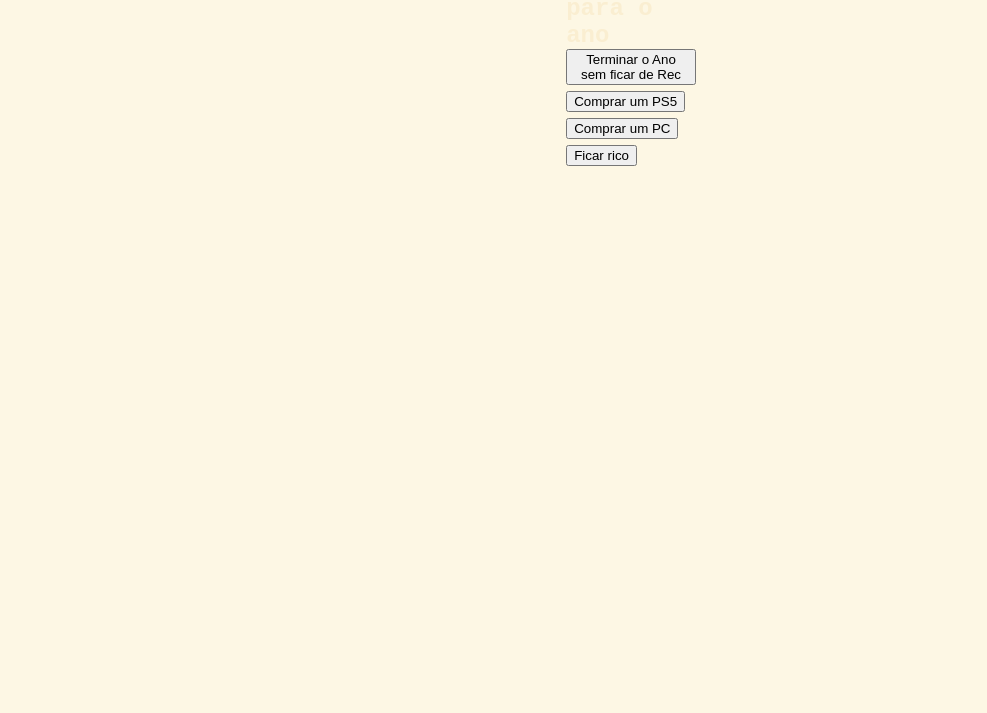
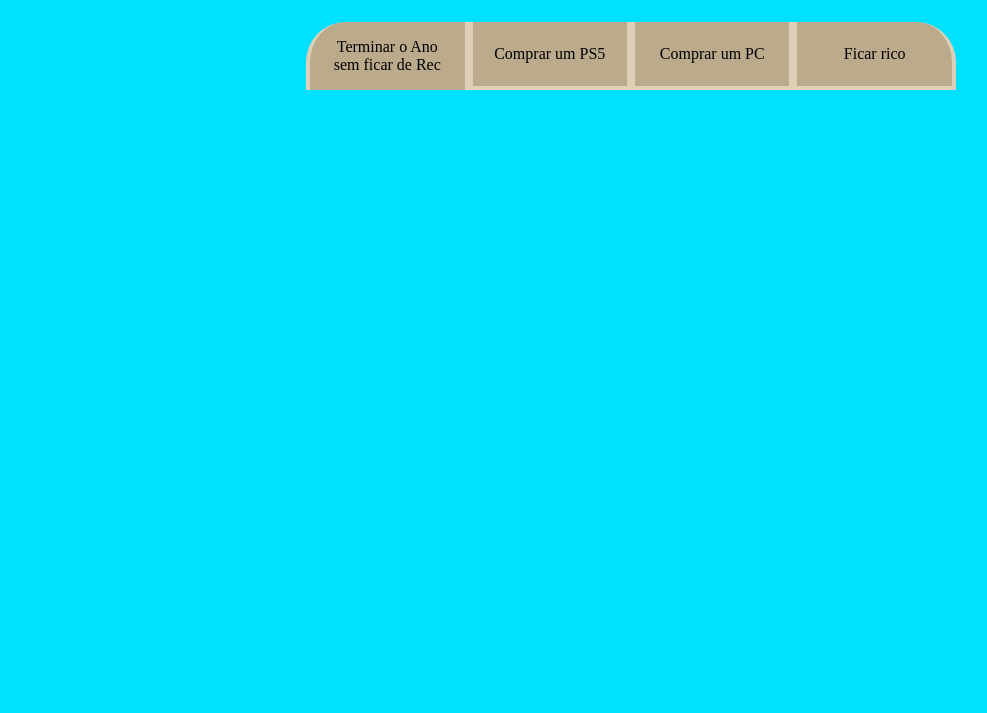
Before and after one commit to piordaloud/2024-3b-meus-projetos-de-vida, a plain HTML site: page index.html in a window 1280 px wide. Shown: the part 87-800 px from the top of the page, without its empty margins (9-996 px from the left). Drawn offline with Linux system fonts and the light colour scheme.

Commit message:
Add files via upload

```diff
--- a/index.html
+++ b/index.html
@@ -9,13 +9,12 @@
 </head>
 <body>
     <section class="conteudo-principal">
-        <h1 class="titulo-principal">Meus Objetivos para o ano
+        <h1 class="titulo-principal">Meus Objetivos para o ano<span>_</span></h1>
         <div class="botoes">
-            <button class="botao">Terminar o Ano sem ficar de Rec</button>
+            <button class="botao ativo">Terminar o Ano sem ficar de Rec</button>
             <button class="botao">Comprar um PS5</button>
             <button class="botao">Comprar um PC</button>
             <button class="botao">Ficar rico</button>
-        </h1>
         </div>
     </section>
 </body>
--- a/style.css
+++ b/style.css
@@ -2,8 +2,8 @@
 
 
 :root{
-    --amarelo-clarinho: #FDF7E4;
-    --amarelo-escurinho: #FAEED1;
+    --amarelo-clarinho: #00e1ff;
+    --amarelo-escurinho: #000000;
     --amarelo-escuro: #DED0B6;
     --amarelo-queimado: #BBAB8C;
     --font-titulo: "Kode Mono", monospace;
@@ -14,14 +14,68 @@
 body{
     background-color: var(--amarelo-clarinho);
     color: var(--amarelo-escurinho);
-    font-family: var(--font-titulo)
+    font-family: var(--font-titulo);
 }
 .conteudo-principal{
     display: flex;
     flex-direction: column;
     justify-content: center;
     align-items: center;
-    max-width: 120px;
+    max-width: 1200px;
     width: 100%;
     margin: 0 auto;
 }
+.titulo-principal{
+    text-align: left;
+    width: 100%;
+    font-size: 36px;
+}
+
+.titulo-principal span{
+    color: rgb(255, 255, 255);
+}
+
+.botao {
+    font-family: var(--font-texto);
+    font-size: medium;
+    background-color: var(--amarelo-queimado);
+    color: black;
+    display: flex;
+    justify-content: center;
+    align-items: center;
+    padding: 1em;
+    width: 100%;
+    border-bottom: 4px solid var(--amarelo-escuro);
+    border-left: 4px solid var(--amarelo-escuro);
+    border-right: 4px solid var(--amarelo-escuro);
+    border-top: none;
+
+}
+.botoes {
+    display: block;
+}
+
+.botao:first-child{
+    border-radius: 40px 40px 0 0;
+}
+
+.botao:last-child{
+    border-radius: 0 0 40px 40px;
+}
+
+.ativo{
+    background-color:var(--amarelo-queimado) ;
+    border-bottom: var(--amarelo-escurinho);
+}
+
+@media  screen and (min-width:768px) {
+    .botoes{
+        display: flex;
+    }
+    .botao:first-child{
+        border-radius: 40px 0 0 0;
+    }
+    .botao:last-child{
+        border-radius: 0 40px 0 0;
+    }
+}
```
